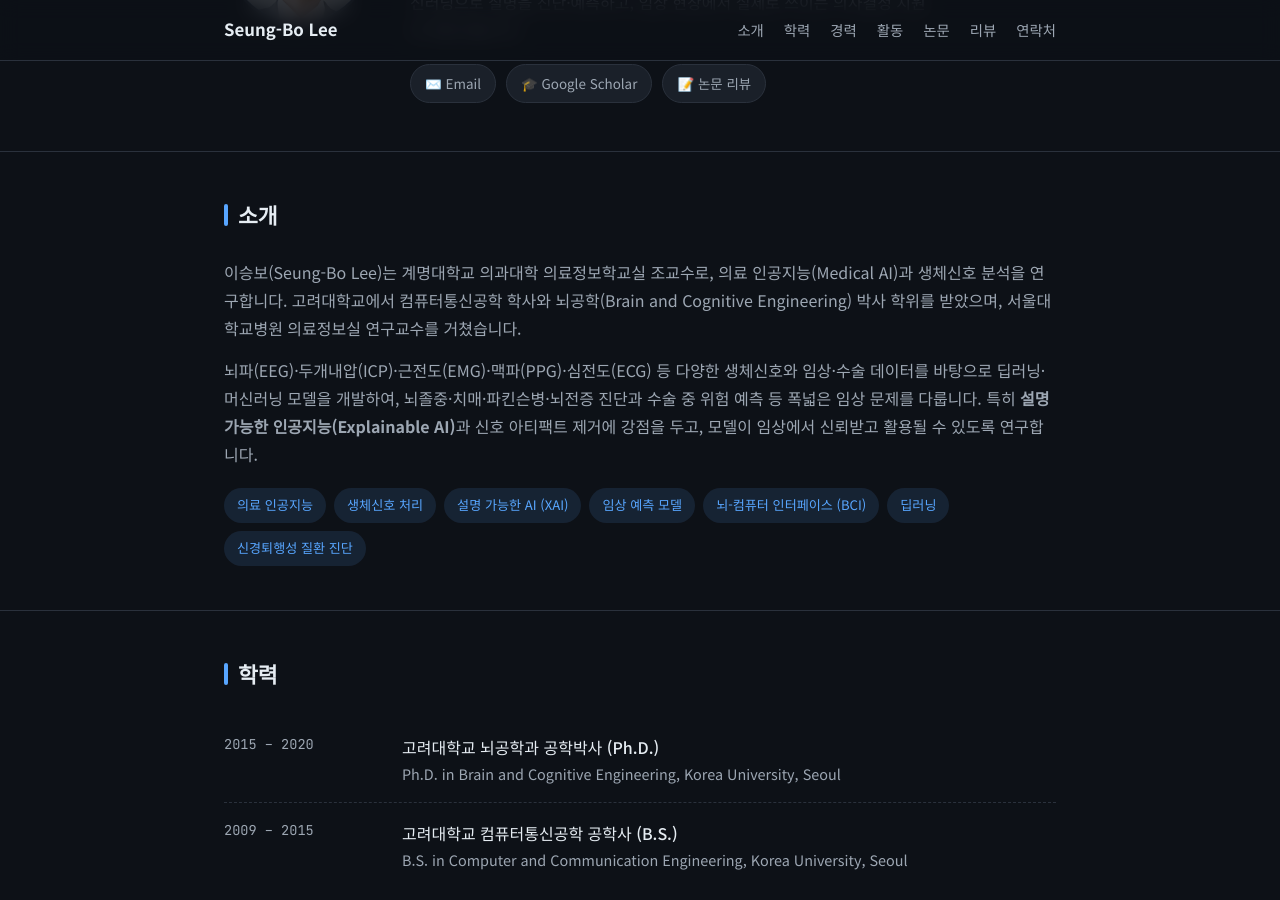
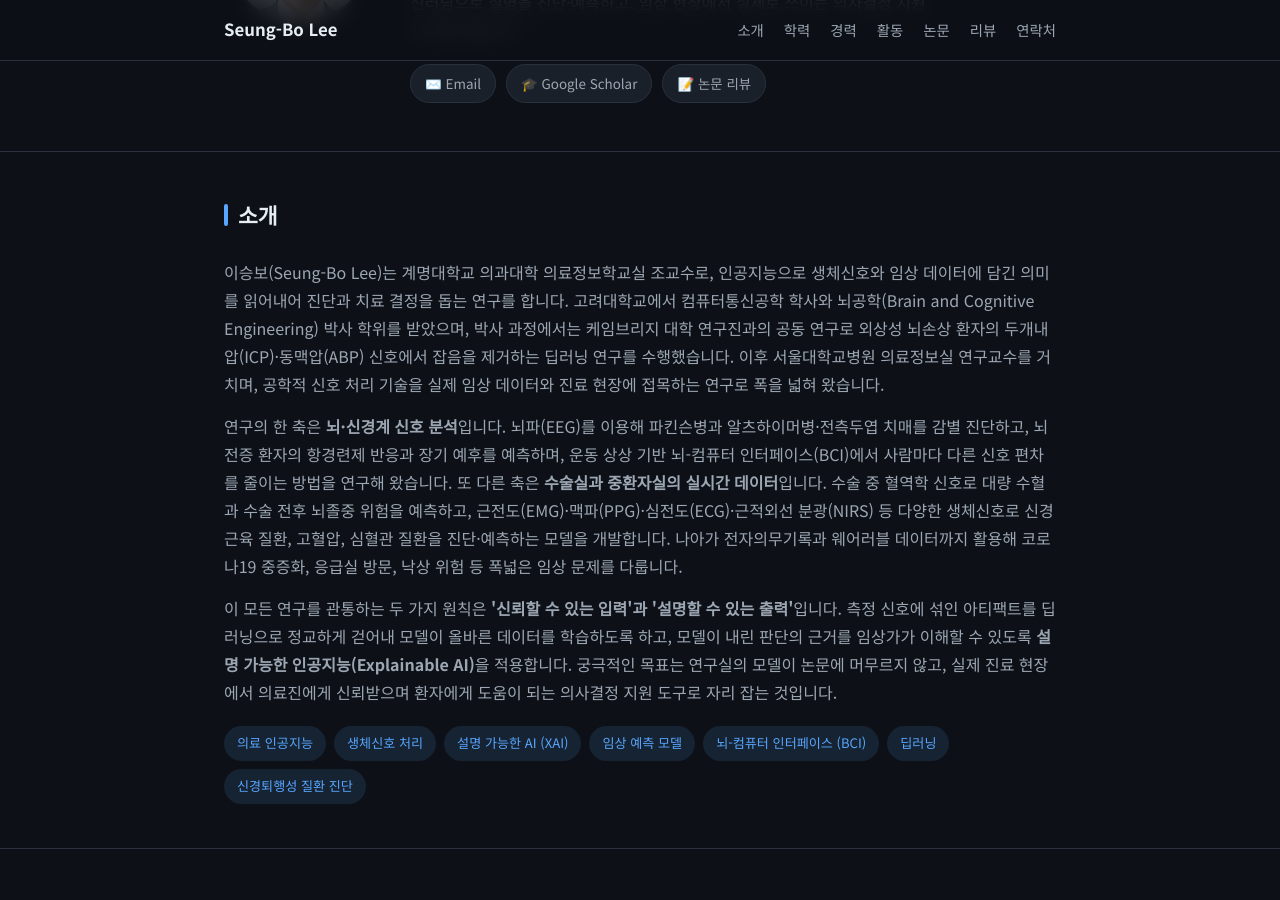
Before and after one commit to doranmom/doranmom.github.io, a Jekyll site: the page index.html, which Jekyll copies as it is, in a window 1280 px wide and 900 px high, scrolled down 336 px. Built offline with Jekyll 4.4.1, drawn with Linux system fonts in a browser that asks for light colours.

Commit message:
Expand About section to reflect actual research areas from publications

```diff
--- a/index.html
+++ b/index.html
@@ -216,14 +216,27 @@
       <div class="wrap">
         <h2>소개</h2>
         <p class="lead">
-          이승보(Seung-Bo Lee)는 계명대학교 의과대학 의료정보학교실 조교수로, 의료 인공지능(Medical AI)과 생체신호 분석을 연구합니다.
+          이승보(Seung-Bo Lee)는 계명대학교 의과대학 의료정보학교실 조교수로,
+          인공지능으로 생체신호와 임상 데이터에 담긴 의미를 읽어내어 진단과 치료 결정을 돕는 연구를 합니다.
           고려대학교에서 컴퓨터통신공학 학사와 뇌공학(Brain and Cognitive Engineering) 박사 학위를 받았으며,
-          서울대학교병원 의료정보실 연구교수를 거쳤습니다.
+          박사 과정에서는 케임브리지 대학 연구진과의 공동 연구로 외상성 뇌손상 환자의 두개내압(ICP)·동맥압(ABP) 신호에서
+          잡음을 제거하는 딥러닝 연구를 수행했습니다. 이후 서울대학교병원 의료정보실 연구교수를 거치며,
+          공학적 신호 처리 기술을 실제 임상 데이터와 진료 현장에 접목하는 연구로 폭을 넓혀 왔습니다.
         </p>
         <p class="lead">
-          뇌파(EEG)·두개내압(ICP)·근전도(EMG)·맥파(PPG)·심전도(ECG) 등 다양한 생체신호와 임상·수술 데이터를 바탕으로
-          딥러닝·머신러닝 모델을 개발하여, 뇌졸중·치매·파킨슨병·뇌전증 진단과 수술 중 위험 예측 등 폭넓은 임상 문제를 다룹니다.
-          특히 <strong>설명 가능한 인공지능(Explainable AI)</strong>과 신호 아티팩트 제거에 강점을 두고, 모델이 임상에서 신뢰받고 활용될 수 있도록 연구합니다.
+          연구의 한 축은 <strong>뇌·신경계 신호 분석</strong>입니다. 뇌파(EEG)를 이용해 파킨슨병과 알츠하이머병·전측두엽 치매를 감별 진단하고,
+          뇌전증 환자의 항경련제 반응과 장기 예후를 예측하며, 운동 상상 기반 뇌-컴퓨터 인터페이스(BCI)에서 사람마다 다른
+          신호 편차를 줄이는 방법을 연구해 왔습니다. 또 다른 축은 <strong>수술실과 중환자실의 실시간 데이터</strong>입니다.
+          수술 중 혈역학 신호로 대량 수혈과 수술 전후 뇌졸중 위험을 예측하고, 근전도(EMG)·맥파(PPG)·심전도(ECG)·근적외선 분광(NIRS)
+          등 다양한 생체신호로 신경근육 질환, 고혈압, 심혈관 질환을 진단·예측하는 모델을 개발합니다.
+          나아가 전자의무기록과 웨어러블 데이터까지 활용해 코로나19 중증화, 응급실 방문, 낙상 위험 등 폭넓은 임상 문제를 다룹니다.
+        </p>
+        <p class="lead">
+          이 모든 연구를 관통하는 두 가지 원칙은 <strong>'신뢰할 수 있는 입력'과 '설명할 수 있는 출력'</strong>입니다.
+          측정 신호에 섞인 아티팩트를 딥러닝으로 정교하게 걷어내 모델이 올바른 데이터를 학습하도록 하고,
+          모델이 내린 판단의 근거를 임상가가 이해할 수 있도록 <strong>설명 가능한 인공지능(Explainable AI)</strong>을 적용합니다.
+          궁극적인 목표는 연구실의 모델이 논문에 머무르지 않고, 실제 진료 현장에서 의료진에게 신뢰받으며
+          환자에게 도움이 되는 의사결정 지원 도구로 자리 잡는 것입니다.
         </p>
         <div class="interests">
           <span class="tag">의료 인공지능</span>
```
